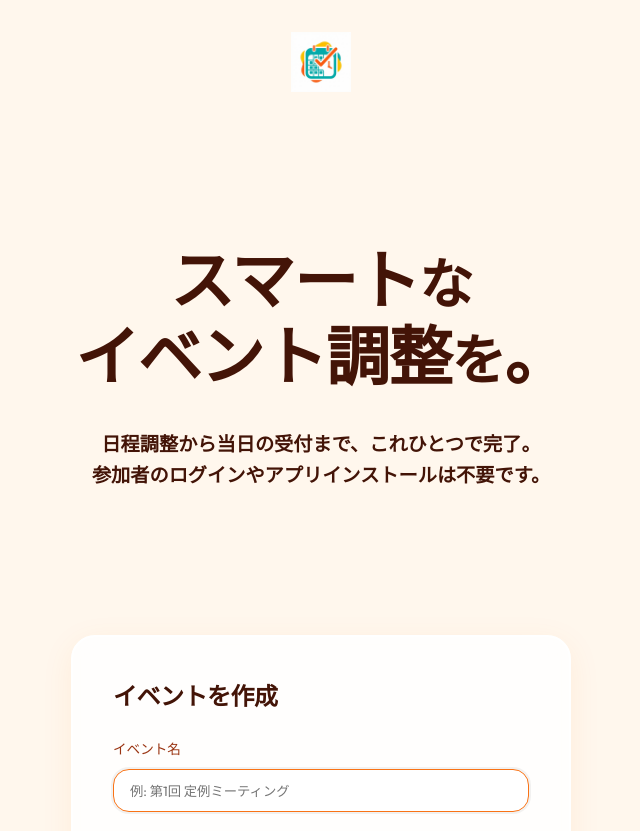
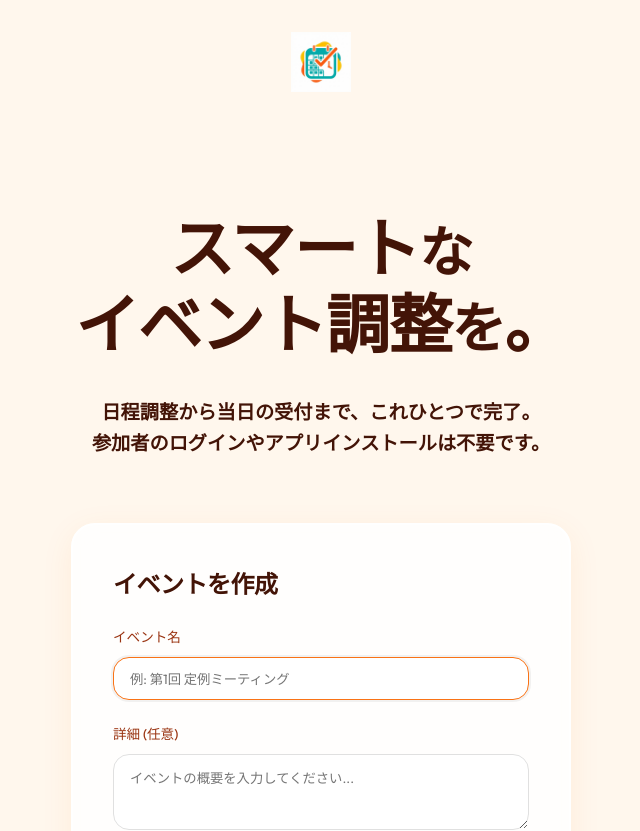
Before and after one commit to bota-neko/tyousei-app, a Next.js app: page / in a window 1280 px wide. Shown: the top 831 px of the page, without its empty margins (319-959 px from the left). Built offline with nearby package versions, Linux system fonts and the light colour scheme; a web font is replaced by a local one.

Commit message:
style: Adjust hero section spacing to 4rem

```diff
--- a/src/app/page.tsx
+++ b/src/app/page.tsx
@@ -4,7 +4,7 @@ export default function Home() {
   return (
     <main style={{ minHeight: '100vh', display: 'flex', flexDirection: 'column', alignItems: 'center', justifyContent: 'center', padding: '2rem' }}>
       <div className="container" style={{ textAlign: 'center' }}>
-        <section style={{ textAlign: 'center', padding: '6rem 1.5rem', maxWidth: '800px', margin: '0 auto' }}>
+        <section style={{ textAlign: 'center', padding: '4rem 1.5rem', maxWidth: '800px', margin: '0 auto' }}>
           <h1 style={{
             fontSize: 'clamp(2.5rem, 5vw, 4rem)',
             fontWeight: '700',
@@ -15,7 +15,7 @@ export default function Home() {
             スマート<span style={{ fontSize: '0.85em' }}>な</span><br className="sm:hidden" />
             イベント調整<span style={{ fontSize: '0.85em' }}>を</span>。
           </h1>
-          <p style={{ fontSize: '1.2rem', fontWeight: 'bold', color: 'var(--text-main)', marginBottom: '3rem', maxWidth: '600px', margin: '0 auto 3rem' }}>
+          <p style={{ fontSize: '1.2rem', fontWeight: 'bold', color: 'var(--text-main)', maxWidth: '600px', margin: '0 auto' }}>
             日程調整から当日の受付まで、これひとつで完了。<br />
             参加者のログインやアプリインストールは不要です。
           </p>
```
